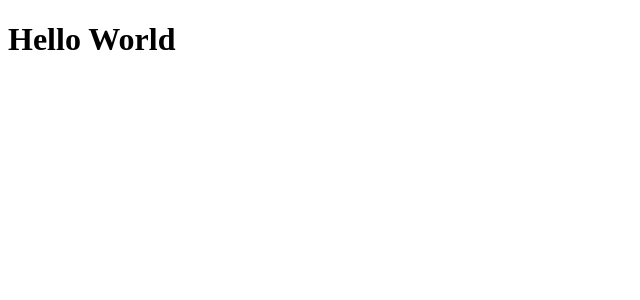
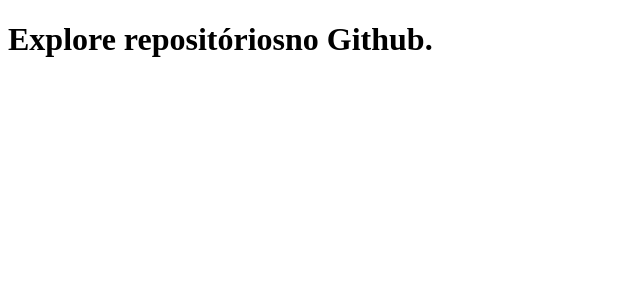
Before and after one commit to willrockies/primeiro-projeto-react, a React (Create React App) app: page / in a window 1280 px wide. Shown: the top 300 px of the page, without its empty margins (0-640 px from the left). Built offline with nearby package versions, Linux system fonts and the light colour scheme.

Commit message:
criando rotas

```diff
--- a/package.json
+++ b/package.json
@@ -12,6 +12,7 @@
     "@types/react-dom": "^18.3.0",
     "react": "^18.3.1",
     "react-dom": "^18.3.1",
+    "react-router-dom": "^6.23.0",
     "react-scripts": "5.0.1",
     "typescript": "^4.9.5",
     "web-vitals": "^2.1.4"
@@ -39,5 +40,8 @@
       "last 1 firefox version",
       "last 1 safari version"
     ]
+  },
+  "devDependencies": {
+    "@types/react-router-dom": "^5.3.3"
   }
 }
--- a/src/App.tsx
+++ b/src/App.tsx
@@ -1,9 +1,6 @@
 import React from 'react';
+import Rotas from './routes';
 
-function App() {
-  return (
-    <h1>Hello World</h1>
-  );
-}
+const  App: React.FC = () => <Rotas />
 
 export default App;
--- a/src/index.tsx
+++ b/src/index.tsx
@@ -3,13 +3,16 @@ import ReactDOM from 'react-dom/client';
 
 import App from './App';
 import reportWebVitals from './reportWebVitals';
+import { BrowserRouter } from 'react-router-dom';
 
 const root = ReactDOM.createRoot(
   document.getElementById('root') as HTMLElement
 );
 root.render(
   <React.StrictMode>
-    <App />
+    <BrowserRouter>
+      <App />
+    </BrowserRouter>
   </React.StrictMode>
 );
 
--- /dev/null
+++ b/src/pages/Dashboard/index.tsx
@@ -0,0 +1,15 @@
+import React from "react";
+
+const Dashboard: React.FC = () => {
+    return (
+        <h1>Explore repositóriosno Github.</h1>
+    )
+};
+// function Dashboard() {
+//     return (
+//         <>
+//             <h2>Dashboard</h2>
+//         </>
+//     )
+// }
+export default Dashboard;
--- /dev/null
+++ b/src/pages/Repository/index.tsx
@@ -0,0 +1,7 @@
+import React from "react";
+
+const Repository: React.FC = () => {
+    return <h1>Repository</h1>
+};
+
+export default Repository;
--- /dev/null
+++ b/src/routes/index.tsx
@@ -0,0 +1,19 @@
+import React from 'react';
+import {
+    Routes,
+    Route,
+} from 'react-router-dom';
+
+import Dashboard from '../pages/Dashboard';
+import Repository from '../pages/Repository';
+
+
+
+const Rotas: React.FC = () => (
+    <Routes>
+        <Route path="/" Component={Dashboard} />
+        <Route path="/repository" Component={Repository} />
+    </Routes>
+);
+
+export default Rotas;
```
Also changed, not shown: 1 other file (tests, documents, lock files or other folders).
